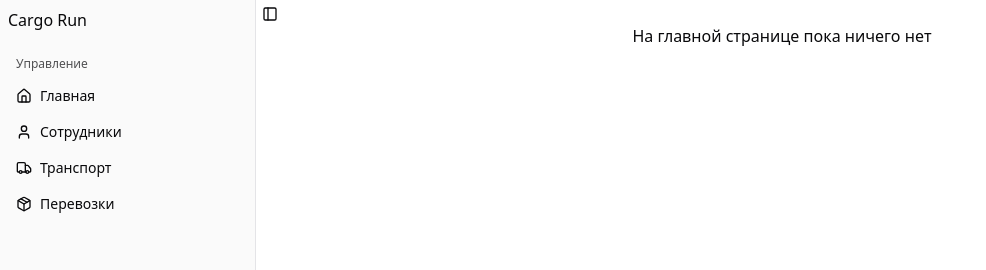
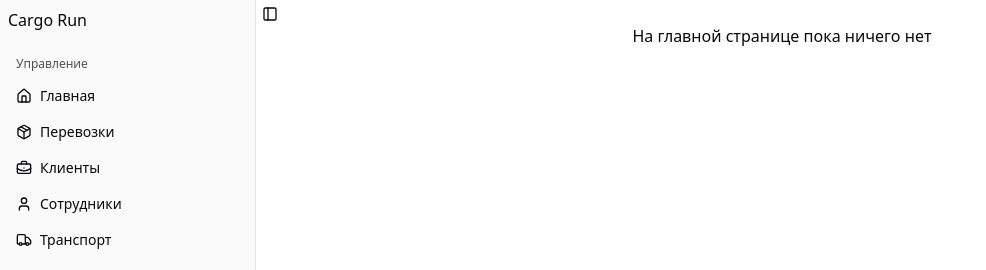
Before and after one commit to kulichkoff/cargo-run, a Next.js app in the folder apps/front/: page / in a window 1280 px wide. Shown: the top 270 px of the page, without its empty margins (0-986 px from the left). Built offline with nearby package versions, Linux system fonts and the light colour scheme.

Commit message:
feat(front/sidebar): add customers route

```diff
--- a/apps/front/src/widgets/sidebar/AppSidebar.tsx
+++ b/apps/front/src/widgets/sidebar/AppSidebar.tsx
@@ -1,5 +1,5 @@
 import Link from 'next/link';
-import { Home, Package, Truck, User } from 'lucide-react';
+import { BriefcaseBusiness, Home, Package, Truck, User } from 'lucide-react';
 import {
   Sidebar,
   SidebarHeader,
@@ -20,6 +20,16 @@ const routes = [
     icon: Home,
   },
   {
+    title: 'Перевозки',
+    url: '/cargos',
+    icon: Package,
+  },
+  {
+    title: 'Клиенты',
+    url: '/customers',
+    icon: BriefcaseBusiness,
+  },
+  {
     title: 'Сотрудники',
     url: '/employees',
     icon: User,
@@ -28,11 +38,6 @@ const routes = [
     title: 'Транспорт',
     url: '/vehicles',
     icon: Truck,
-  },
-  {
-    title: 'Перевозки',
-    url: '/cargos',
-    icon: Package,
   },
 ];
 
```
